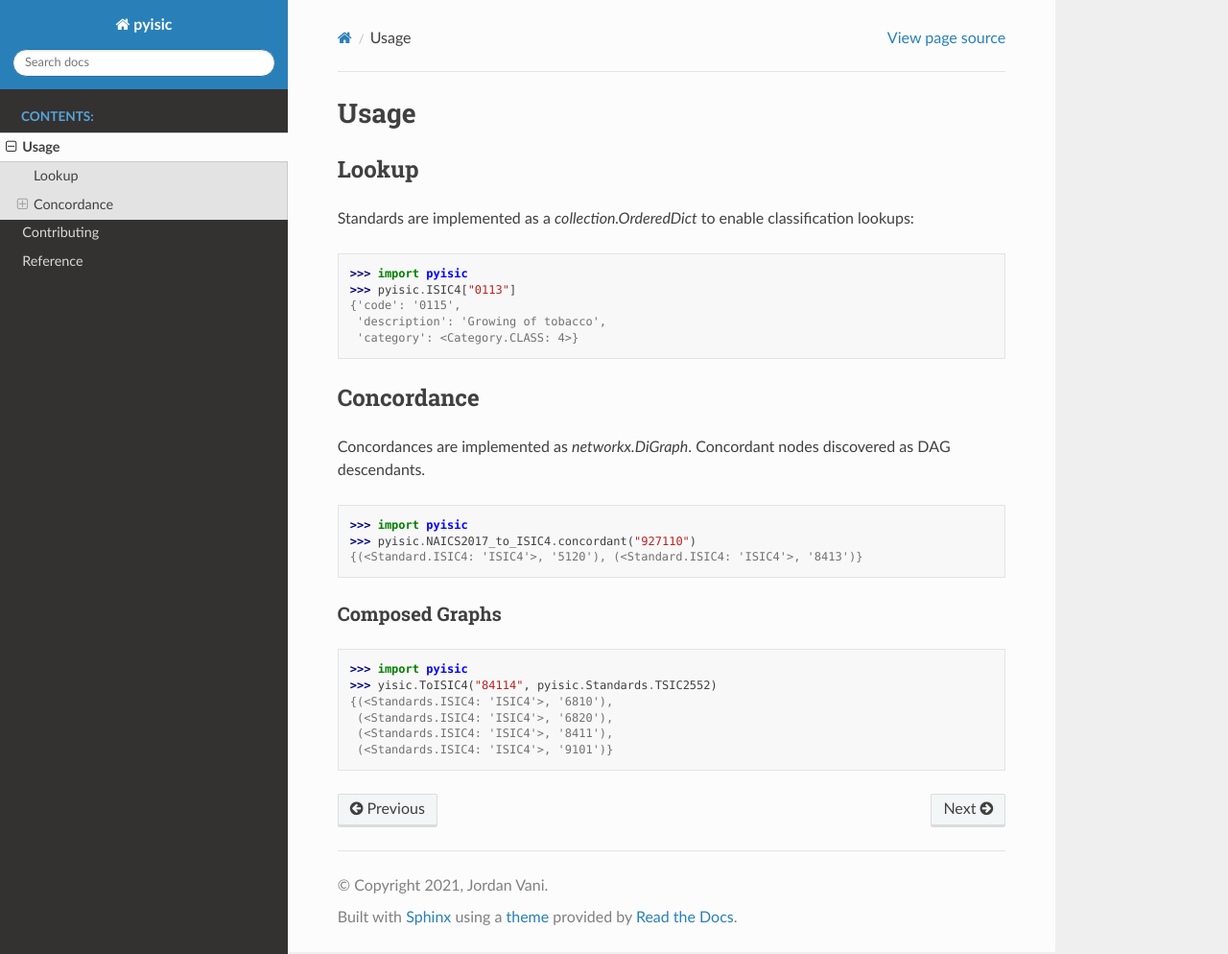
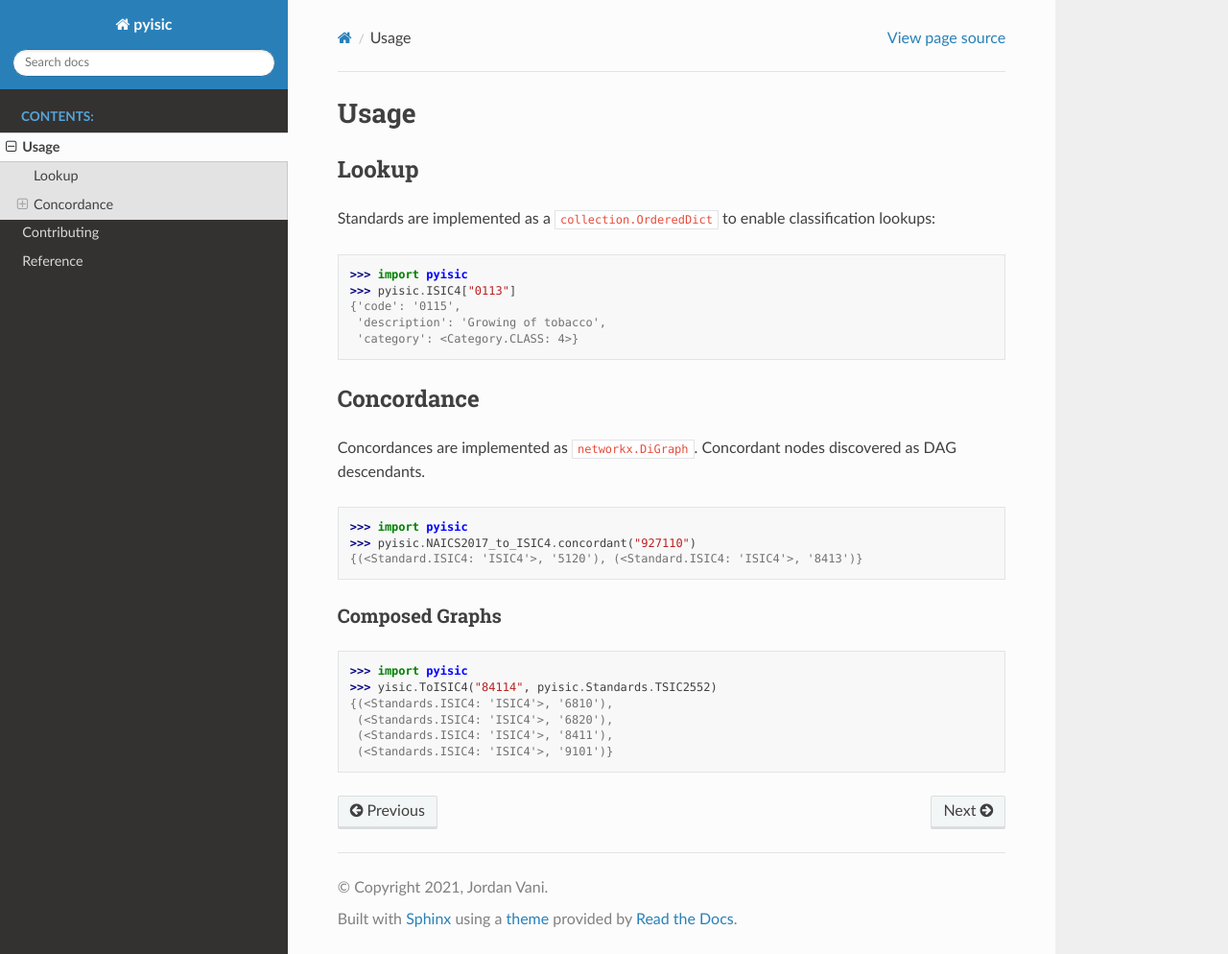
Before and after one commit to sayari-analytics/pyisic, a Sphinx documentation site: the page built from docs/topics/usage.rst, in a window 1280 px wide and 994 px high. Shown: the whole window at 96% size. Built offline with Sphinx 7.4.7 and the Read the Docs theme 2.0.0, drawn with Linux system fonts in a browser that asks for light colours.

Commit message:
feat: docs formatting

```diff
--- a/docs/topics/usage.rst
+++ b/docs/topics/usage.rst
@@ -4,7 +4,7 @@ Usage
 
 Lookup
 ======
-Standards are implemented as a `collection.OrderedDict` to enable classification lookups:
+Standards are implemented as a ``collection.OrderedDict`` to enable classification lookups:
 
 .. code-block::
 
@@ -16,7 +16,7 @@ Standards are implemented as a `collection.OrderedDict` to enable classification
 
 Concordance
 ===========
-Concordances are implemented as `networkx.DiGraph`. Concordant nodes discovered as DAG descendants.
+Concordances are implemented as ``networkx.DiGraph``. Concordant nodes discovered as DAG descendants.
 
 .. code-block::
 
```
